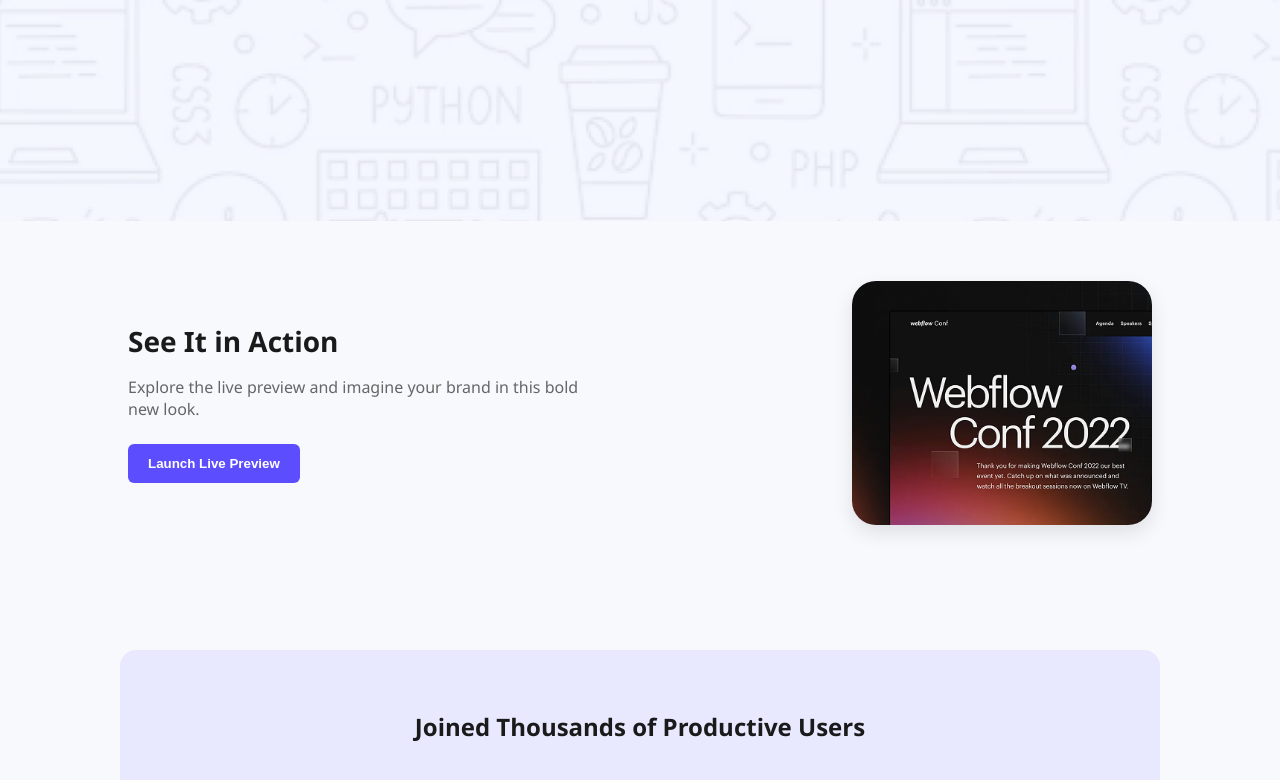
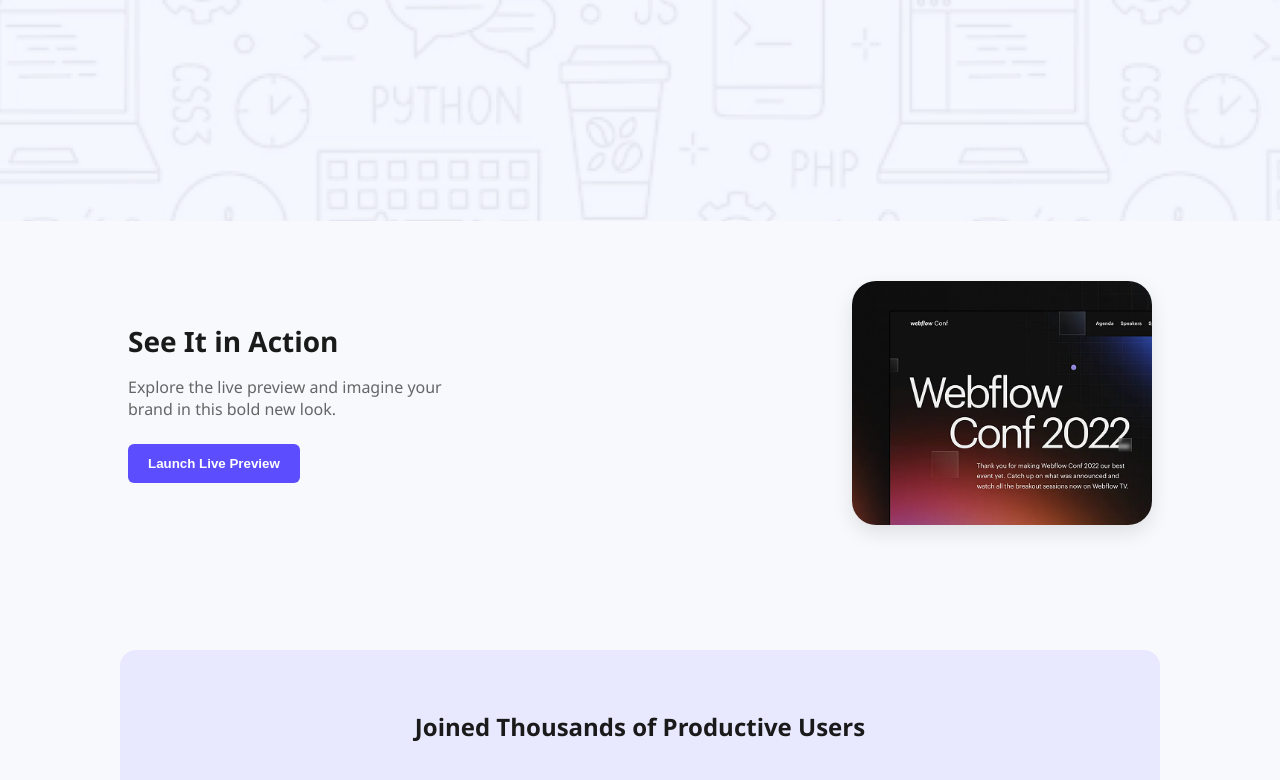
Before and after one commit to MrMitonChandradas/PH-Assignment-01, a plain HTML site: page index.html in a window 1280 px wide. Shown: the part 639-1419 px from the top of the page. Drawn offline with Linux system fonts and the light colour scheme.

Commit message:
try to solve some bugs

```diff
--- a/index.html
+++ b/index.html
@@ -27,7 +27,7 @@
      <section class="action-section">
         <div class="action-txt">
             <h2>See It in Action</h2>
-            <p>Explore the live preview and imagine your brand in this bold new look.</p>
+            <p>Explore the live preview and imagine your <br> brand in this bold new look.</p>
             <button>Launch Live Preview</button>
         </div>
 
```
